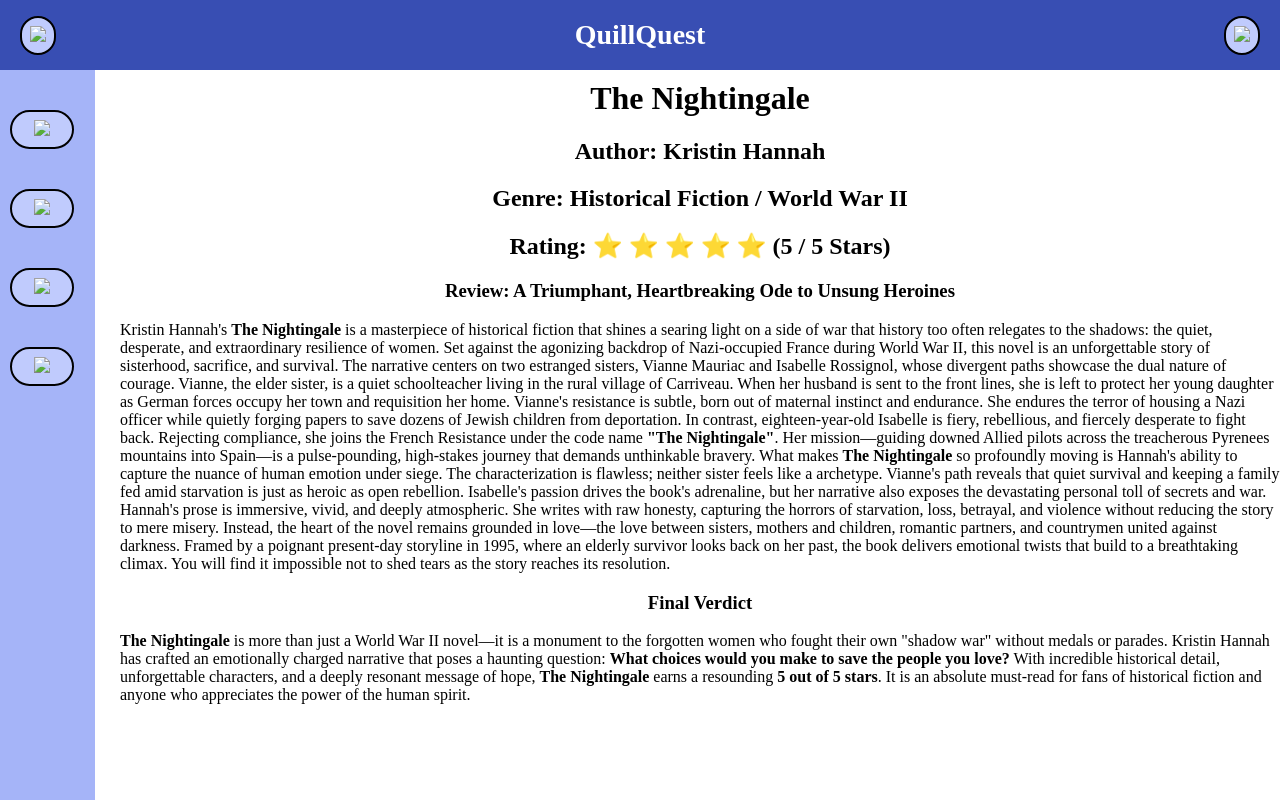
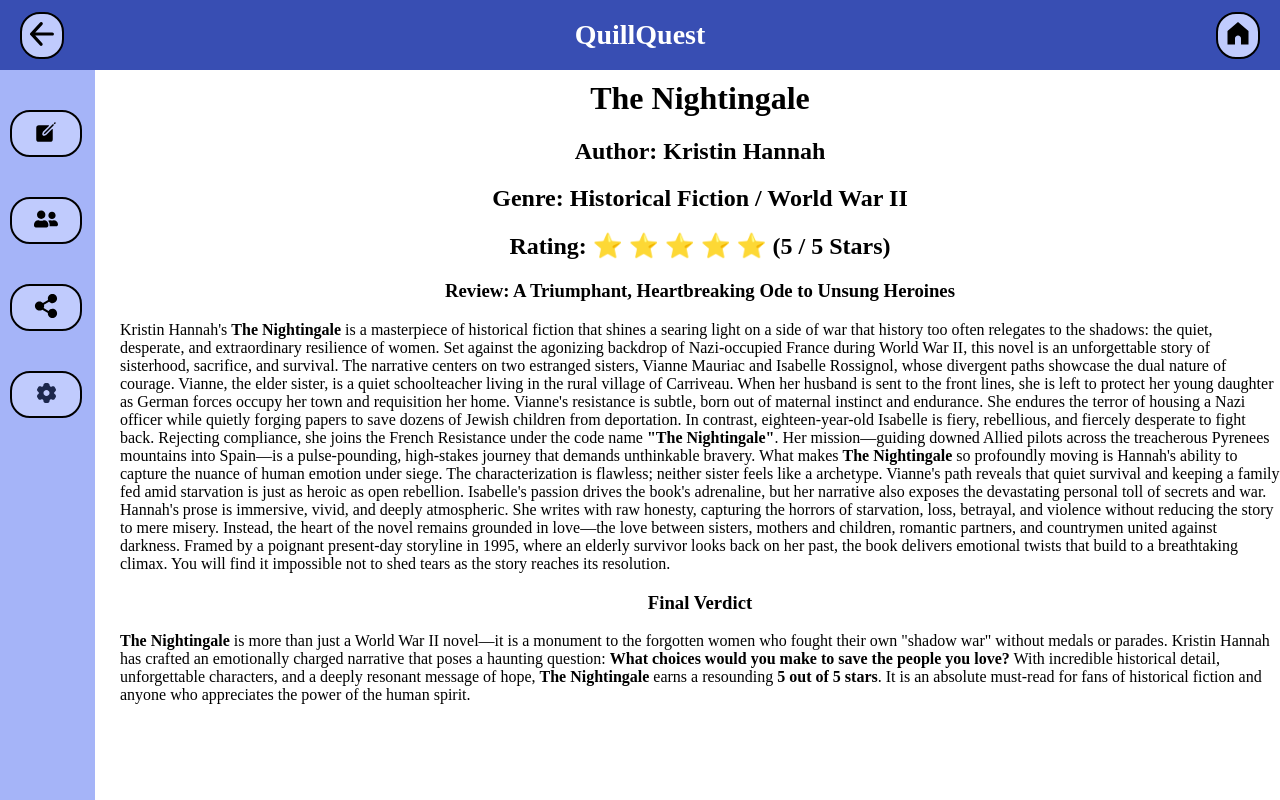
Before and after one commit to Manasvi1012/QuillQuest-Book-Review, a plain HTML site: page theNightingale-quillquest.html in a window 1280 px wide. Drawn offline with Linux system fonts and the light colour scheme.

Commit message:
Update theNightingale-quillquest.html

```diff
--- a/theNightingale-quillquest.html
+++ b/theNightingale-quillquest.html
@@ -93,7 +93,7 @@
   <div class="header">
     <div>
       <button type="button" onclick="history.back()" class="headerbutton1">
-        <img src="icons/back-svgrepo-com.svg" class="back">
+        <img src="back-svgrepo-com.svg" class="back">
       </button>
     </div>
     <div>
@@ -101,29 +101,29 @@
     </div>
     <div>
       <button id="nav-btn" class="headerbutton2">
-        <img src="icons/home-svgrepo-com.svg" class="home">
+        <img src="home-svgrepo-com.svg" class="home">
       </button>
     </div>
   </div>
   <div class="sidebar">
     <div>
       <button class="buttons">
-        <img src="icons/create-svgrepo-com.svg" class="writeReview">
+        <img src="create-svgrepo-com.svg" class="writeReview">
       </button>
     </div>
     <div>
       <button class="buttons">
-        <img src="icons/user-friends-svgrepo-com.svg" class="user">
+        <img src="user-friends-svgrepo-com.svg" class="user">
       </button>
     </div>
     <div>
       <button class="buttons">
-        <img src="icons/share-svgrepo-com.svg" class="share">
+        <img src="share-svgrepo-com.svg" class="share">
       </button>
     </div>
     <div>
       <button class="buttons">
-        <img src="icons/settings-svgrepo-com.svg" class="settings">
+        <img src="settings-svgrepo-com.svg" class="settings">
       </button>
     </div>
   </div>
```
